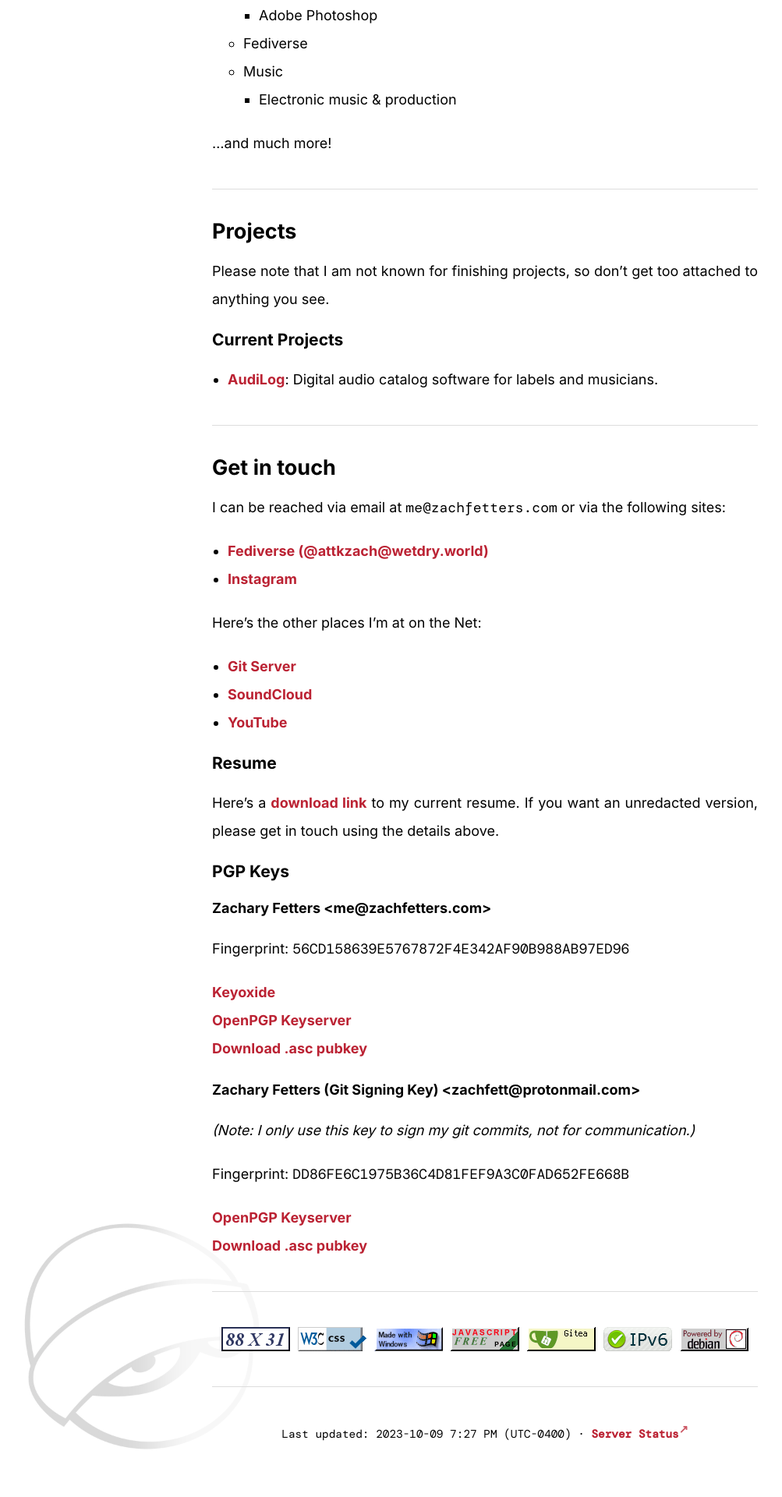
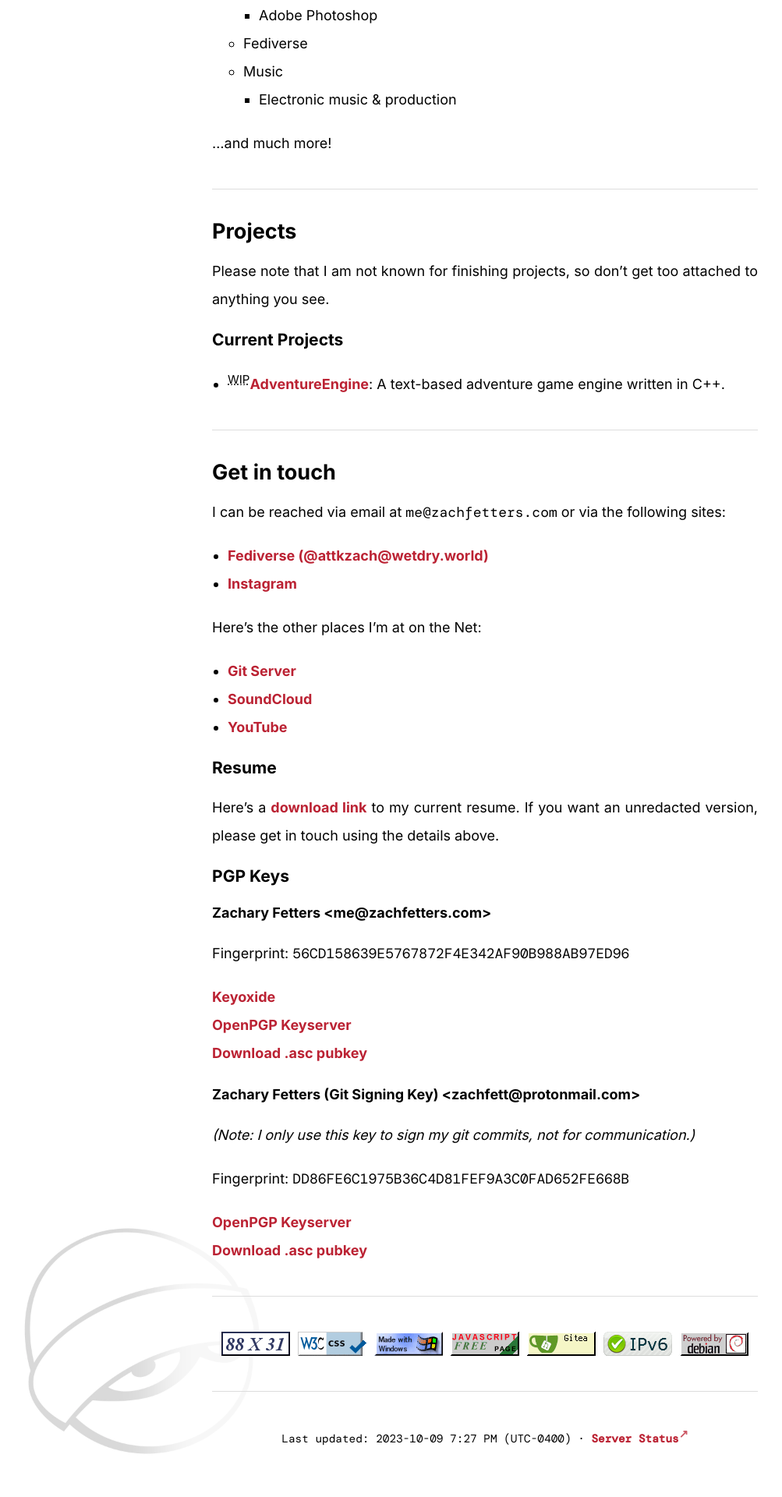
Before and after one commit to zfett/attkzach.gay, a Jekyll site: the page built from _pages/index.md, in a window 1280 px wide. Shown: the part 818-2738 px from the top of the page at 78% size, without its empty margins (18-1021 px from the left). Built offline with Jekyll 4.4.1, drawn with Linux system fonts in a browser that asks for light colours.

Commit message:
moved projects to yml file

```diff
--- /dev/null
+++ b/_data/projects.yml
@@ -0,0 +1,4 @@
+- name: "AdventureEngine"
+  url: "https://git.zachfetters.com/zach/AdventureEngine"
+  description: "A text-based adventure game engine written in C++."
+  wip: true
--- a/_pages/index.md
+++ b/_pages/index.md
@@ -30,7 +30,13 @@ Welcome to my website, my name is Zachary! I am a hobbyist web developer, graphi
 Please note that I am not known for finishing projects, so don't get too attached to anything you see.
 
 ### Current Projects
-- [AudiLog](https://git.zachfetters.com/AudiLog/AudiLog): Digital audio catalog software for labels and musicians.
+{% for project in site.data.projects %}
+{% if project.wip == true %}
+- <sup><abbr title="Work In Progress">WIP</abbr></sup>[{{ project.name }}]({{ project.url }}): {{ project.description }}
+{% else %}
+- [{{ project.name }}]({{ project.url }}): {{ project.description }}
+{% endif %}
+{% endfor %}
 
 ***
 <!--sse-->
--- a/assets/css/main.scss
+++ b/assets/css/main.scss
@@ -35,6 +35,8 @@ body {
     background: #AE0;
     text-shadow: 0 0 0 transparent;
 }
+
+abbr { cursor: help; }
 
 h1, h2 {
     margin: 20px 0;
```
